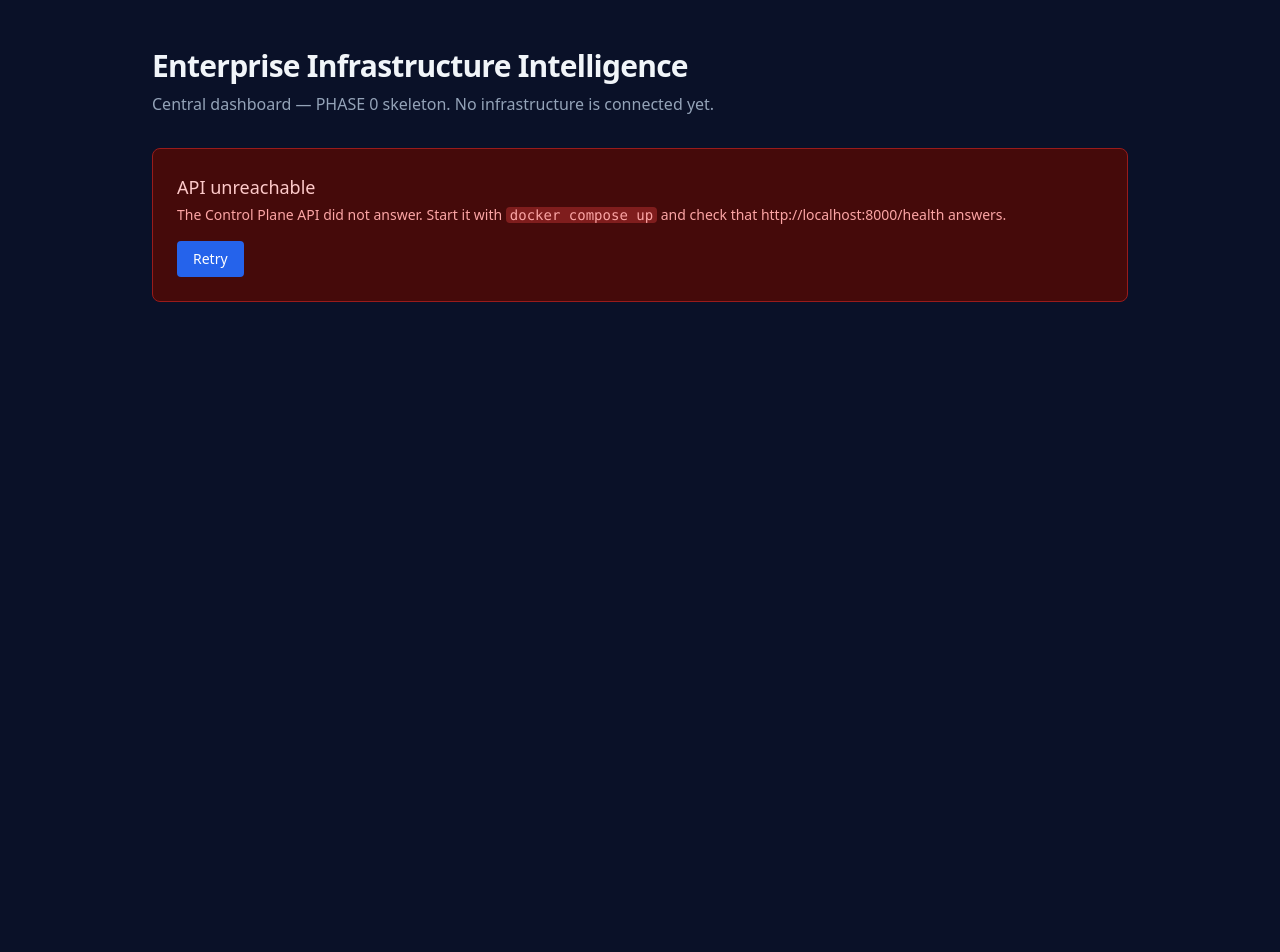
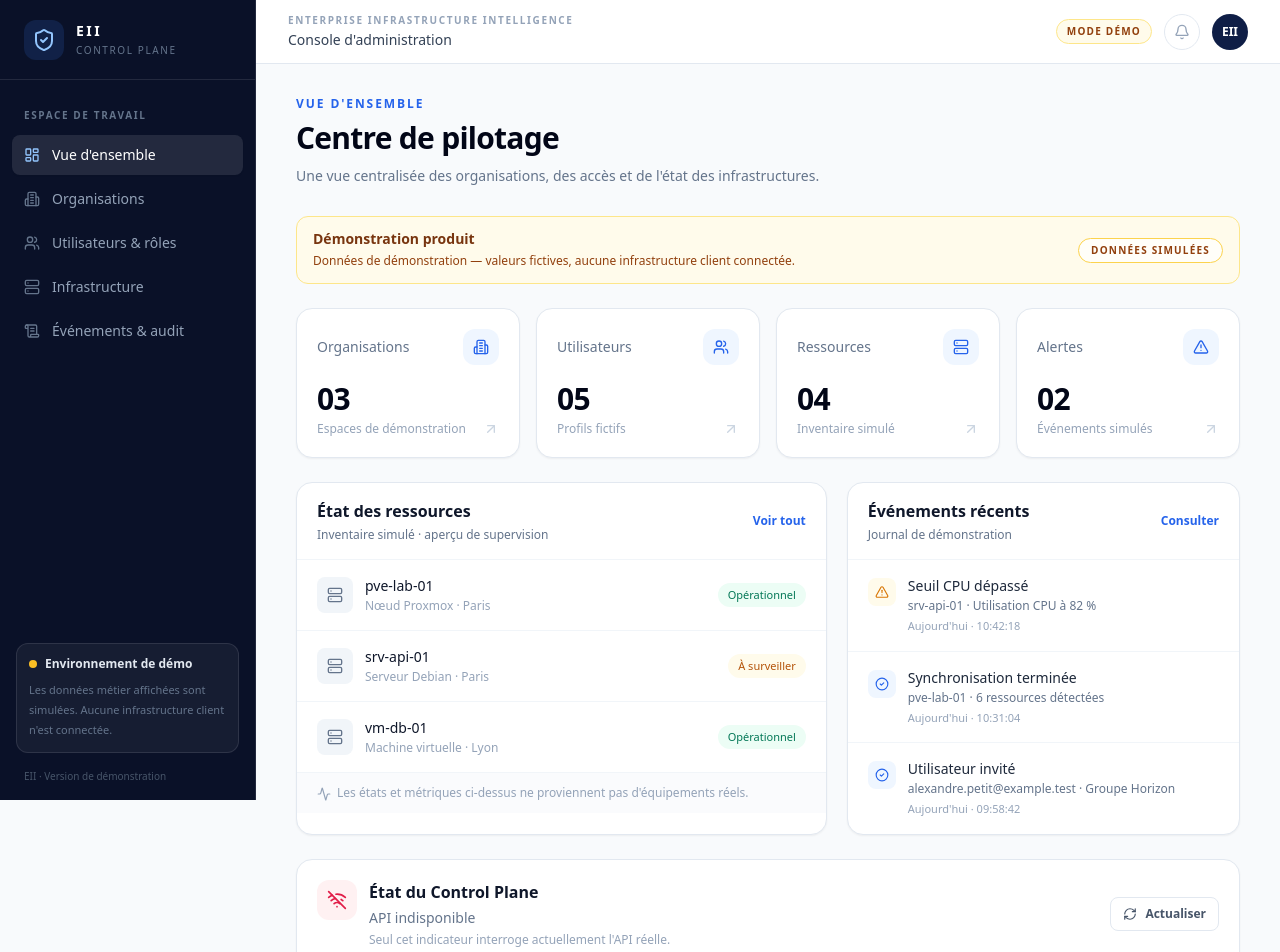
Before and after one commit to BVDMANN/enterprise-infrastructure-intelligence, a Next.js app in the folder apps/web/: page / in a window 1280 px wide. Shown: the top 952 px of the page. Before the commit the page ends 800 px from the top, so only its background shows below. Built offline with nearby package versions, Linux system fonts and the light colour scheme; no server answers.

Commit message:
feat(web): build navigable EII demo dashboard

```diff
--- a/apps/web/app/page.tsx
+++ b/apps/web/app/page.tsx
@@ -1,92 +1,281 @@
 "use client";
 
+import Link from "next/link";
 import { useQuery } from "@tanstack/react-query";
+import {
+  Activity,
+  AlertTriangle,
+  ArrowUpRight,
+  Building2,
+  CheckCircle2,
+  Clock3,
+  RefreshCw,
+  Server,
+  Users,
+  Wifi,
+  WifiOff,
+} from "lucide-react";
+import { AppShell } from "@/components/app-shell";
+import { PageHeading } from "@/components/page-heading";
 import { getApiHealth } from "@/lib/api";
+import {
+  demoAssets,
+  demoEvents,
+  demoNotice,
+  demoOrganizations,
+  demoUsers,
+} from "@/lib/demo-data";
 
-/**
- * Dashboard skeleton (PHASE 0).
- *
- * Real states only: loading / error / connected-but-empty.
- * No fake infrastructure data is ever displayed: until a connector is
- * registered (PHASE 1), the dashboard shows an explicit empty state.
- */
 export default function DashboardPage() {
   const {
     data: health,
     isLoading,
     isError,
+    isFetching,
     refetch,
   } = useQuery({
     queryKey: ["api-health"],
     queryFn: getApiHealth,
     retry: false,
+    refetchInterval: 30_000,
   });
 
+  const metrics = [
+    {
+      label: "Organisations",
+      value: demoOrganizations.length.toString().padStart(2, "0"),
+      detail: "Espaces de démonstration",
+      href: "/organisations",
+      icon: Building2,
+    },
+    {
+      label: "Utilisateurs",
+      value: demoUsers.length.toString().padStart(2, "0"),
+      detail: "Profils fictifs",
+      href: "/users",
+      icon: Users,
+    },
+    {
+      label: "Ressources",
+      value: demoAssets.length.toString().padStart(2, "0"),
+      detail: "Inventaire simulé",
+      href: "/infrastructure",
+      icon: Server,
+    },
+    {
+      label: "Alertes",
+      value: demoEvents
+        .filter((event) => event.level === "Avertissement" || event.level === "Critique")
+        .length.toString()
+        .padStart(2, "0"),
+      detail: "Événements simulés",
+      href: "/audit",
+      icon: AlertTriangle,
+    },
+  ];
+
+  const apiLabel = isLoading
+    ? "Vérification…"
+    : isError
+      ? "API indisponible"
+      : health?.status === "ok"
+        ? "API opérationnelle"
+        : `API : ${health?.status ?? "état inconnu"}`;
+
   return (
-    <main className="mx-auto max-w-5xl px-6 py-12">
-      <header className="mb-8">
-        <h1 className="text-3xl font-semibold tracking-tight">
-          Enterprise Infrastructure Intelligence
-        </h1>
-        <p className="mt-2 text-slate-400">
-          Central dashboard — PHASE 0 skeleton. No infrastructure is
-          connected yet.
+    <AppShell>
+      <PageHeading
+        eyebrow="Vue d'ensemble"
+        title="Centre de pilotage"
+        description="Une vue centralisée des organisations, des accès et de l'état des infrastructures."
+      />
+
+      <div className="mb-6 flex flex-wrap items-center justify-between gap-3 rounded-xl border border-amber-200 bg-amber-50 px-4 py-3">
+        <div>
+          <p className="text-sm font-semibold text-amber-900">
+            Démonstration produit
           </p>
-      </header>
+          <p className="mt-0.5 text-xs leading-5 text-amber-800">
+            {demoNotice}
+          </p>
+        </div>
+        <span className="rounded-full border border-amber-300 bg-white/70 px-3 py-1 text-[10px] font-bold tracking-[0.12em] text-amber-800">
+          DONNÉES SIMULÉES
+        </span>
+      </div>
 
-      {isLoading && (
-        <section
-          aria-busy="true"
-          className="rounded-lg border border-slate-700 bg-slate-900 p-6"
+      <section aria-label="Indicateurs de démonstration" className="grid gap-4 sm:grid-cols-2 xl:grid-cols-4">
+        {metrics.map(({ label, value, detail, href, icon: Icon }) => (
+          <Link
+            key={label}
+            href={href}
+            className="group rounded-2xl border border-slate-200 bg-white p-5 shadow-sm transition hover:-translate-y-0.5 hover:border-blue-200 hover:shadow-md"
           >
-          <p>Loading API status…</p>
+            <div className="flex items-center justify-between">
+              <span className="text-sm font-medium text-slate-500">{label}</span>
+              <span className="flex h-9 w-9 items-center justify-center rounded-xl bg-blue-50 text-accent">
+                <Icon aria-hidden="true" className="h-4 w-4" />
+              </span>
+            </div>
+            <div className="mt-4 flex items-end justify-between">
+              <div>
+                <p className="text-3xl font-semibold tabular-nums tracking-tight text-slate-950">
+                  {value}
+                </p>
+                <p className="mt-1 text-xs text-slate-400">{detail}</p>
+              </div>
+              <ArrowUpRight
+                aria-hidden="true"
+                className="h-4 w-4 text-slate-300 transition group-hover:text-accent"
+              />
+            </div>
+          </Link>
+        ))}
       </section>
+
+      <div className="mt-6 grid gap-5 xl:grid-cols-[1.35fr_1fr]">
+        <section className="overflow-hidden rounded-2xl border border-slate-200 bg-white shadow-sm">
+          <div className="flex items-center justify-between border-b border-slate-100 px-5 py-4">
+            <div>
+              <h2 className="font-semibold text-slate-900">État des ressources</h2>
+              <p className="mt-1 text-xs text-slate-500">
+                Inventaire simulé · aperçu de supervision
+              </p>
+            </div>
+            <Link
+              href="/infrastructure"
+              className="text-xs font-semibold text-accent hover:text-accent-dark"
+            >
+              Voir tout
+            </Link>
+          </div>
+          <div className="divide-y divide-slate-100">
+            {demoAssets.slice(0, 3).map((asset) => (
+              <div key={asset.name} className="flex items-center justify-between gap-4 px-5 py-4">
+                <div className="flex min-w-0 items-center gap-3">
+                  <div className="flex h-9 w-9 shrink-0 items-center justify-center rounded-lg bg-slate-100 text-slate-500">
+                    <Server aria-hidden="true" className="h-4 w-4" />
+                  </div>
+                  <div className="min-w-0">
+                    <p className="truncate text-sm font-medium text-slate-900">
+                      {asset.name}
+                    </p>
+                    <p className="mt-0.5 truncate text-xs text-slate-400">
+                      {asset.kind} · {asset.location}
+                    </p>
+                  </div>
+                </div>
+                <span
+                  className={`shrink-0 rounded-full px-2.5 py-1 text-[11px] font-medium ${
+                    asset.status === "Opérationnel"
+                      ? "bg-emerald-50 text-emerald-700"
+                      : asset.status === "À surveiller"
+                        ? "bg-amber-50 text-amber-700"
+                        : "bg-slate-100 text-slate-600"
+                  }`}
+                >
+                  {asset.status}
+                </span>
+              </div>
+            ))}
+          </div>
+          <div className="border-t border-slate-100 bg-slate-50/70 px-5 py-3 text-xs text-slate-400">
+            <Activity aria-hidden="true" className="mr-1.5 inline h-3.5 w-3.5" />
+            Les états et métriques ci-dessus ne proviennent pas d'équipements réels.
+          </div>
+        </section>
+
+        <section className="overflow-hidden rounded-2xl border border-slate-200 bg-white shadow-sm">
+          <div className="flex items-center justify-between border-b border-slate-100 px-5 py-4">
+            <div>
+              <h2 className="font-semibold text-slate-900">Événements récents</h2>
+              <p className="mt-1 text-xs text-slate-500">
+                Journal de démonstration
+              </p>
+            </div>
+            <Link
+              href="/audit"
+              className="text-xs font-semibold text-accent hover:text-accent-dark"
+            >
+              Consulter
+            </Link>
+          </div>
+          <div className="divide-y divide-slate-100">
+            {demoEvents.slice(0, 3).map((event) => (
+              <div key={event.time} className="flex gap-3 px-5 py-4">
+                <span
+                  className={`mt-0.5 flex h-7 w-7 shrink-0 items-center justify-center rounded-lg ${
+                    event.level === "Critique"
+                      ? "bg-rose-50 text-rose-600"
+                      : event.level === "Avertissement"
+                        ? "bg-amber-50 text-amber-600"
+                        : "bg-blue-50 text-blue-600"
+                  }`}
+                >
+                  {event.level === "Information" ? (
+                    <CheckCircle2 aria-hidden="true" className="h-3.5 w-3.5" />
+                  ) : (
+                    <AlertTriangle aria-hidden="true" className="h-3.5 w-3.5" />
                   )}
+                </span>
+                <div className="min-w-0">
+                  <p className="text-sm font-medium text-slate-800">{event.title}</p>
+                  <p className="mt-0.5 truncate text-xs text-slate-500">
+                    {event.detail}
+                  </p>
+                  <p className="mt-1 text-[11px] text-slate-400">
+                    {event.date} · {event.time}
+                  </p>
+                </div>
+              </div>
+            ))}
+          </div>
+        </section>
+      </div>
 
-      {isError && (
-        <section
-          role="alert"
-          className="rounded-lg border border-red-800 bg-red-950 p-6"
+      <section className="mt-6 rounded-2xl border border-slate-200 bg-white p-5 shadow-sm">
+        <div className="flex flex-wrap items-center justify-between gap-4">
+          <div className="flex items-start gap-3">
+            <div
+              className={`flex h-10 w-10 items-center justify-center rounded-xl ${
+                isError ? "bg-rose-50 text-rose-600" : "bg-emerald-50 text-emerald-600"
+              }`}
             >
-          <h2 className="text-lg font-medium text-red-200">
-            API unreachable
-          </h2>
-          <p className="mt-1 text-sm text-red-300">
-            The Control Plane API did not answer. Start it with{" "}
-            <code className="rounded bg-red-900 px-1">docker compose up</code>{" "}
-            and check that http://localhost:8000/health answers.
+              {isError ? (
+                <WifiOff aria-hidden="true" className="h-5 w-5" />
+              ) : (
+                <Wifi aria-hidden="true" className="h-5 w-5" />
+              )}
+            </div>
+            <div>
+              <h2 className="font-semibold text-slate-900">État du Control Plane</h2>
+              <p className="mt-1 text-sm text-slate-500">
+                {apiLabel}
+                {health?.api_version ? ` · Version ${health.api_version}` : ""}
               </p>
+              <p className="mt-1 text-xs text-slate-400">
+                Seul cet indicateur interroge actuellement l'API réelle.
+              </p>
+            </div>
+          </div>
           <button
             type="button"
             onClick={() => void refetch()}
-            className="mt-4 rounded bg-accent px-4 py-2 text-sm font-medium text-white hover:bg-accent-dark"
+            disabled={isFetching}
+            className="inline-flex items-center gap-2 rounded-lg border border-slate-200 px-3 py-2 text-xs font-semibold text-slate-600 transition hover:bg-slate-50 disabled:cursor-not-allowed disabled:opacity-50"
           >
-            Retry
+            <RefreshCw
+              aria-hidden="true"
+              className={`h-3.5 w-3.5 ${isFetching ? "animate-spin" : ""}`}
+            />
+            Actualiser
           </button>
-        </section>
-      )}
-
-      {health && (
-        <section className="space-y-6">
-          <div className="rounded-lg border border-emerald-800 bg-emerald-950 p-6">
-            <h2 className="text-lg font-medium text-emerald-200">
-              API connected
-            </h2>
-            <p className="mt-1 text-sm text-emerald-300">
-              Status: {health.status} · API version:{" "}
-              {health.api_version ?? "unknown"}
-            </p>
         </div>
-
-          <div className="rounded-lg border border-slate-700 bg-slate-900 p-6">
-            <h2 className="text-lg font-medium">No infrastructure connected</h2>
-            <p className="mt-1 text-sm text-slate-400">
-              Add a connector (simulation, Proxmox or Debian) to start
-              synchronizing resources. Connectors arrive in PHASE 1.
-            </p>
+        <div className="mt-4 flex items-center gap-2 border-t border-slate-100 pt-4 text-xs text-slate-400">
+          <Clock3 aria-hidden="true" className="h-3.5 w-3.5" />
+          Vérification automatique toutes les 30 secondes
         </div>
       </section>
-      )}
-    </main>
+    </AppShell>
   );
 }
```
Lines whose indentation alone changed are shown as unchanged.
